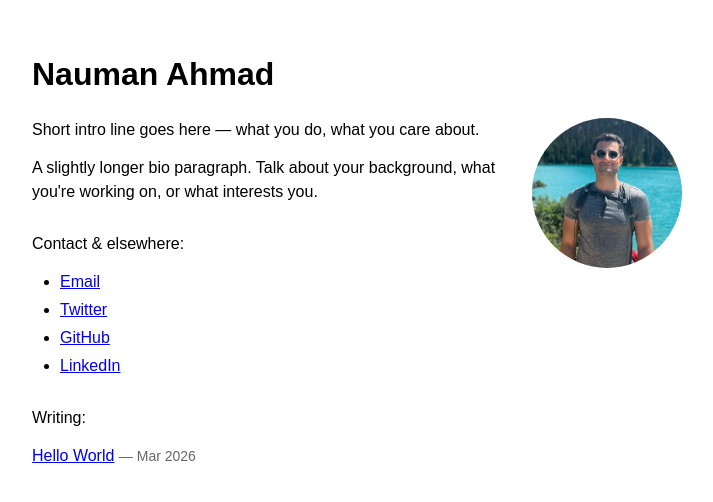
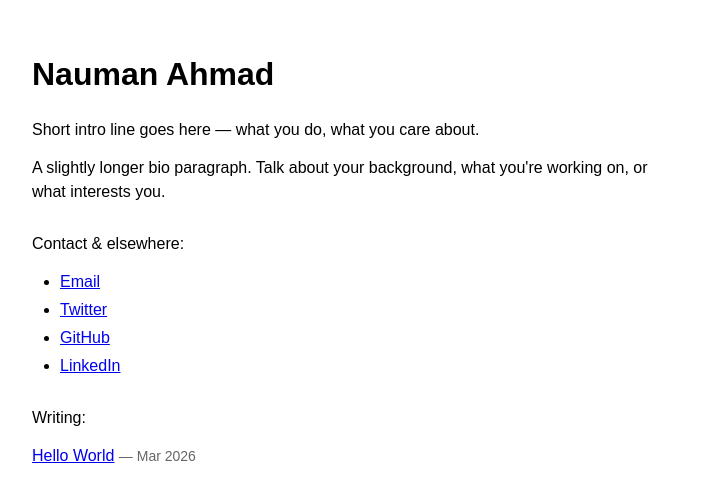
Before and after one commit to itsnauman/itsnauman.github.io, a Jekyll site: the page built from index.html, in a window 1280 px wide. Shown: the top 502 px of the page, without its empty margins (283-996 px from the left). Built offline with Jekyll 4.4.1, drawn with Linux system fonts in a browser that asks for light colours.

Commit message:
Remove photo

```diff
--- a/index.html
+++ b/index.html
@@ -4,8 +4,6 @@ title: Nauman Ahmad
 ---
 
 <h1>Nauman Ahmad</h1>
-
-<img src="{{ '/assets/img/photo.jpg' | relative_url }}" alt="Nauman Ahmad" class="photo">
 
 <p>Short intro line goes here — what you do, what you care about.</p>
 
```
